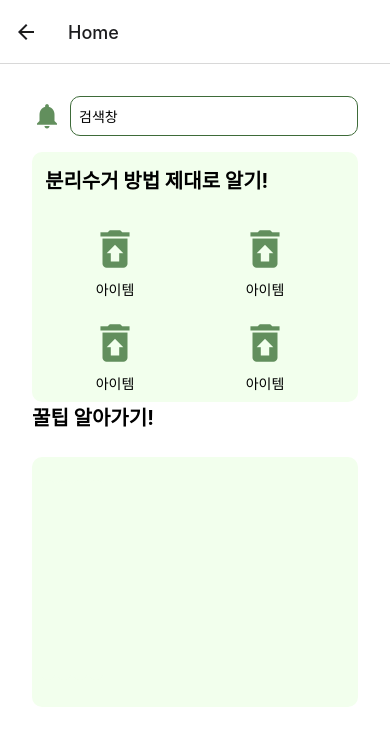
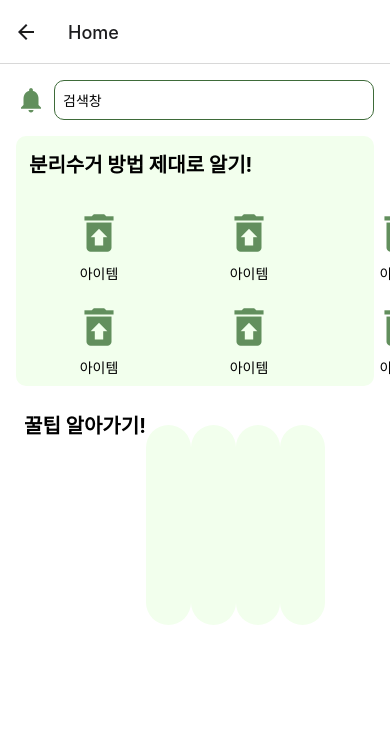
Before and after one commit to EcoBuddy-SW/EcoBuddy, a React Native app: screen /Home in a window 390 px wide. Shown: the top 746 px of the page. Built offline with nearby package versions, Linux system fonts and the light colour scheme.

Commit message:
Login page 수정

```diff
--- a/HomeScreen.js
+++ b/HomeScreen.js
@@ -15,7 +15,7 @@ function HomeScreen() {
   return (
     <ScrollView
       style={styles.container}
-      contentContainerStyle={{ padding: 16 }}
+      contentContainerStyle={{ padding: 0 }} // props 설정해줘야 함, 0 이어도 지우지 않기 , ,
     >
       <View style={styles.rowContainer}>
         <TouchableOpacity onPress={goToNotificationScreen}>
@@ -69,8 +69,8 @@ function HomeScreen() {
         </View>
       </View>
 
+      <ScrollView horizontal={true} style={[styles.iconContainer, { backgroundColor: 'white' }]}>
       <Text style={{ fontSize: 20, fontWeight: 'bold', marginBottom: 10 }}>꿀팁 알아가기!</Text>
-      <ScrollView horizontal={true} style={styles.iconContainer}>
         <View style={styles.iconRow}>
           <View style={styles.iconContainer2}></View>
           <View style={styles.iconContainer2}></View>
@@ -126,7 +126,7 @@ const styles = StyleSheet.create({
     backgroundColor: '#F2FFED',
     padding: 8,
     borderRadius: 30,
-    width: '20%',
+    width: '70%',
     height: 200,
     alignSelf: 'center',
   },
--- a/Login.js
+++ b/Login.js
@@ -24,7 +24,7 @@ export default function LoginScreen() {
         // 로그인 처리 로직 작성
 
         // 예시: 간단한 확인 메시지 출력
-        alert(`Username: ${username}, Password: ${password}`);
+        alert(`UserId: ${userId}, Password: ${password}`);
 
         navigation.navigate('HomeBtn');
     };
```
